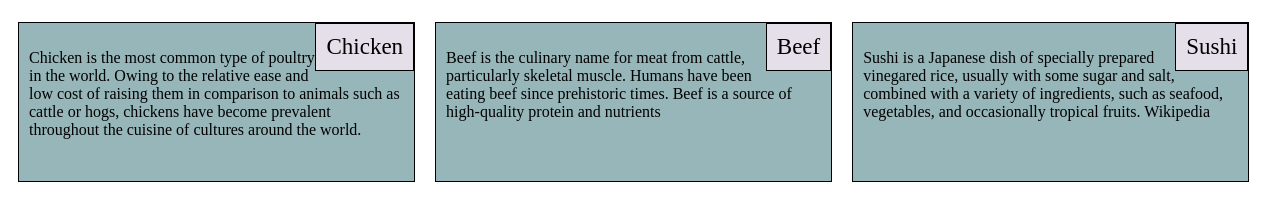
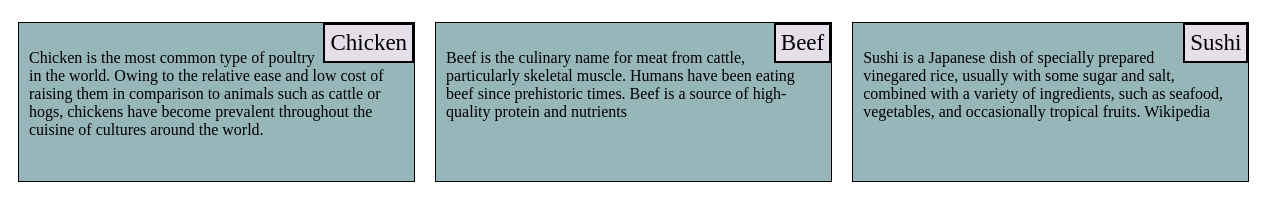
Before and after one commit to hemangitandel/Coursera-test, a plain HTML site: page Module2solution/index.html in a window 1280 px wide. Shown: the part 61-282 px from the top of the page. Drawn offline with Linux system fonts and the light colour scheme.

Commit message:
changes in css file

```diff
--- a/Module2solution/css/index.css
+++ b/Module2solution/css/index.css
@@ -18,7 +18,10 @@
 	border: 1px solid black;
 	margin: 0px;
     font-size: 23px;
-	padding:10px;
+    padding:5px;
+    text-align: center;
+    border: 2px solid black;
+
 }
 .box-content{
 	padding:10px;
```
